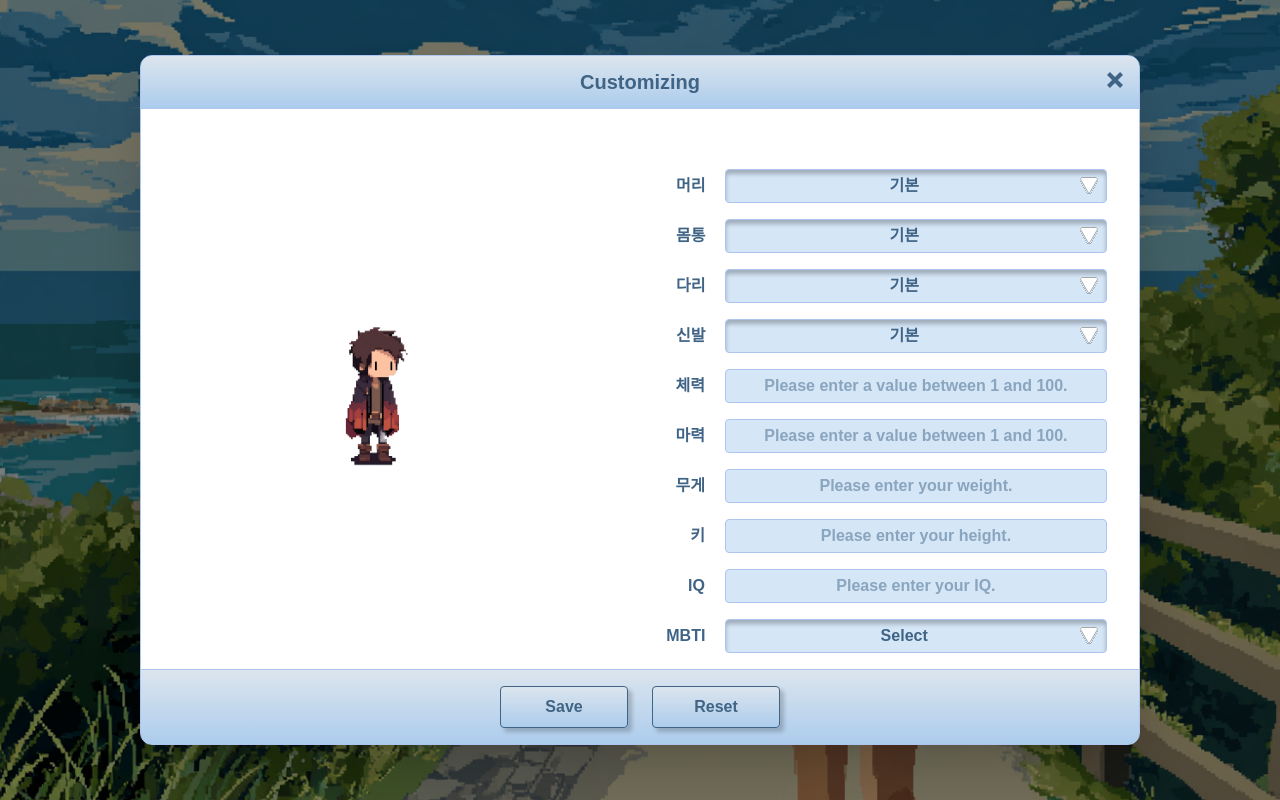
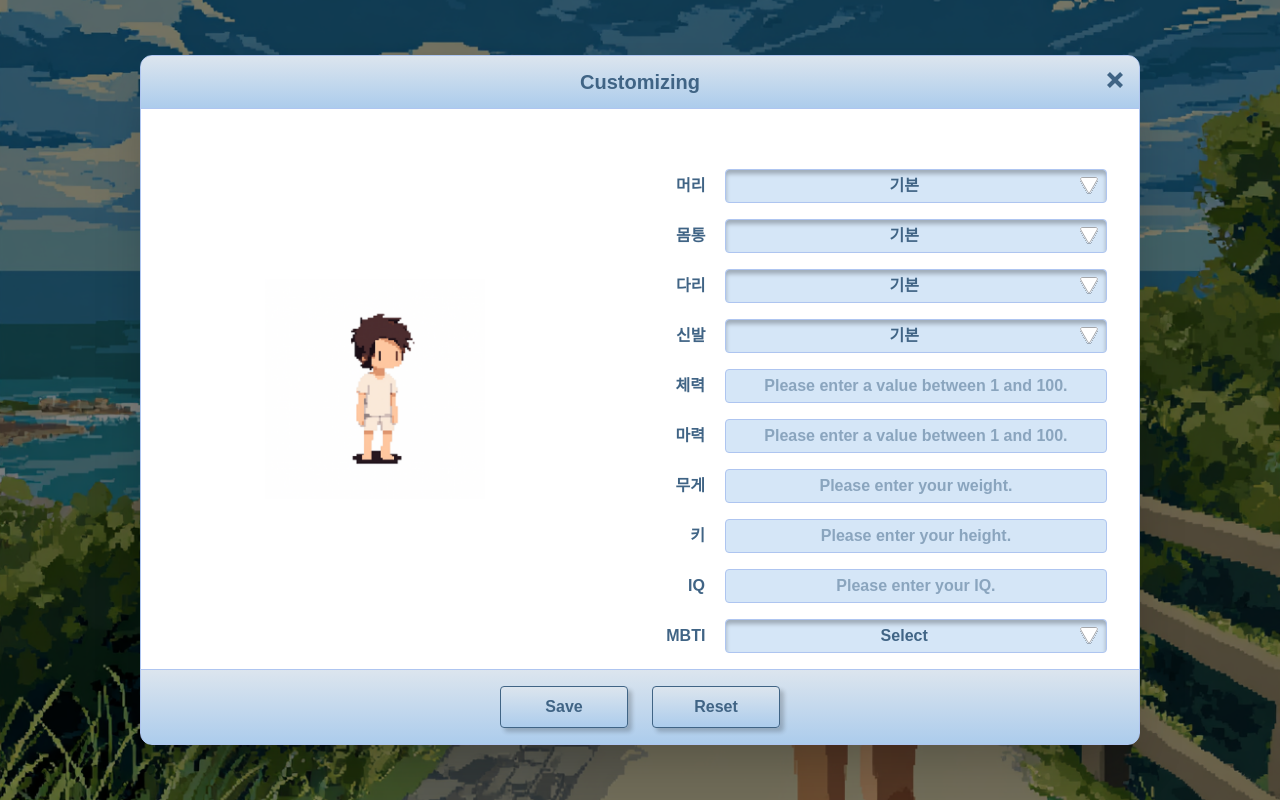
Before and after one commit to yuwonkyu/makeCharacter, a Next.js app: page /customize in a window 1280 px wide. Built offline with nearby package versions, Linux system fonts and the light colour scheme.

Commit message:
💄 feat: 기본 아바타 이미지 변경 및 새로운 이미지 추가

```diff
--- a/src/components/customize/CustomizePanel.tsx
+++ b/src/components/customize/CustomizePanel.tsx
@@ -132,7 +132,7 @@ export default function CustomizePanel({
         {/* 왼쪽: 아바타 */}
         <div className="flex-1 flex items-center justify-center">
           <Image
-            src="/img/npc1.png"
+            src="/img/base.png"
             alt="아바타"
             width={220}
             height={220}
```
Also changed, not shown: public/img/base.png (added).
